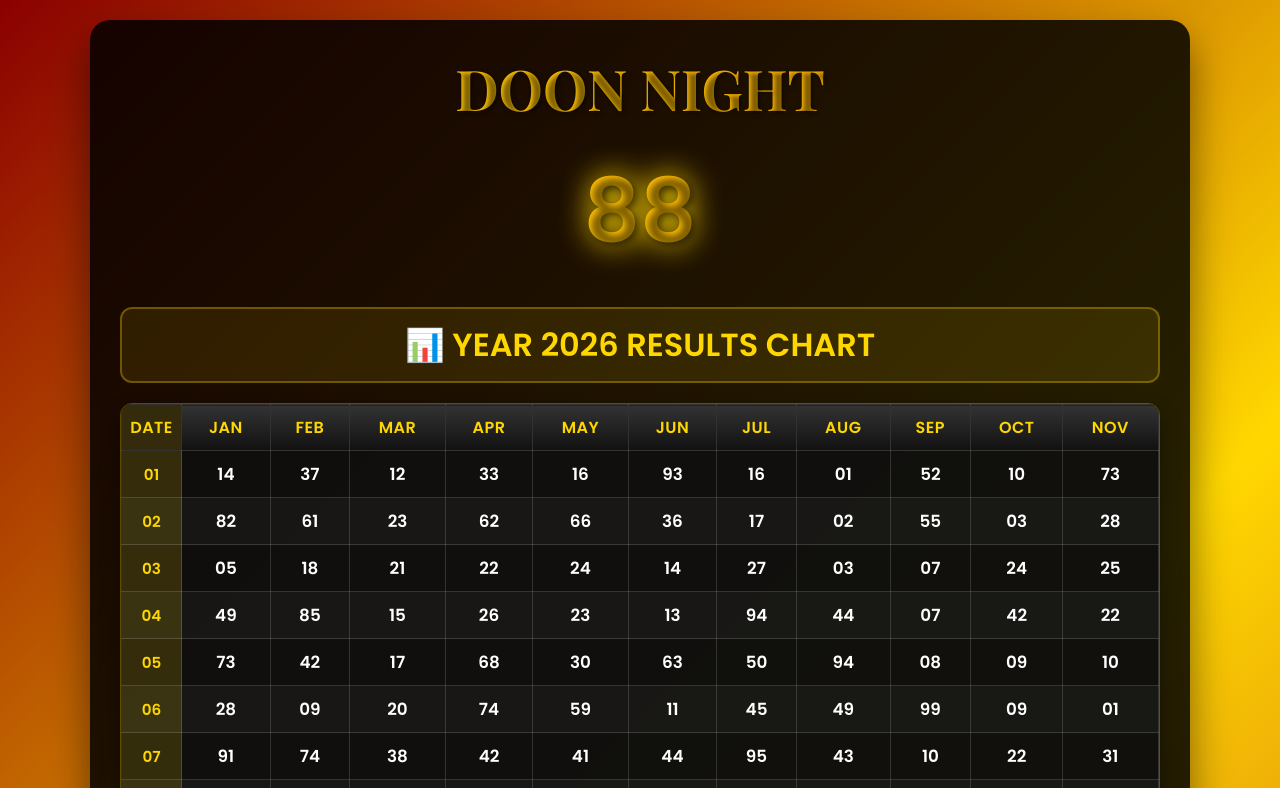
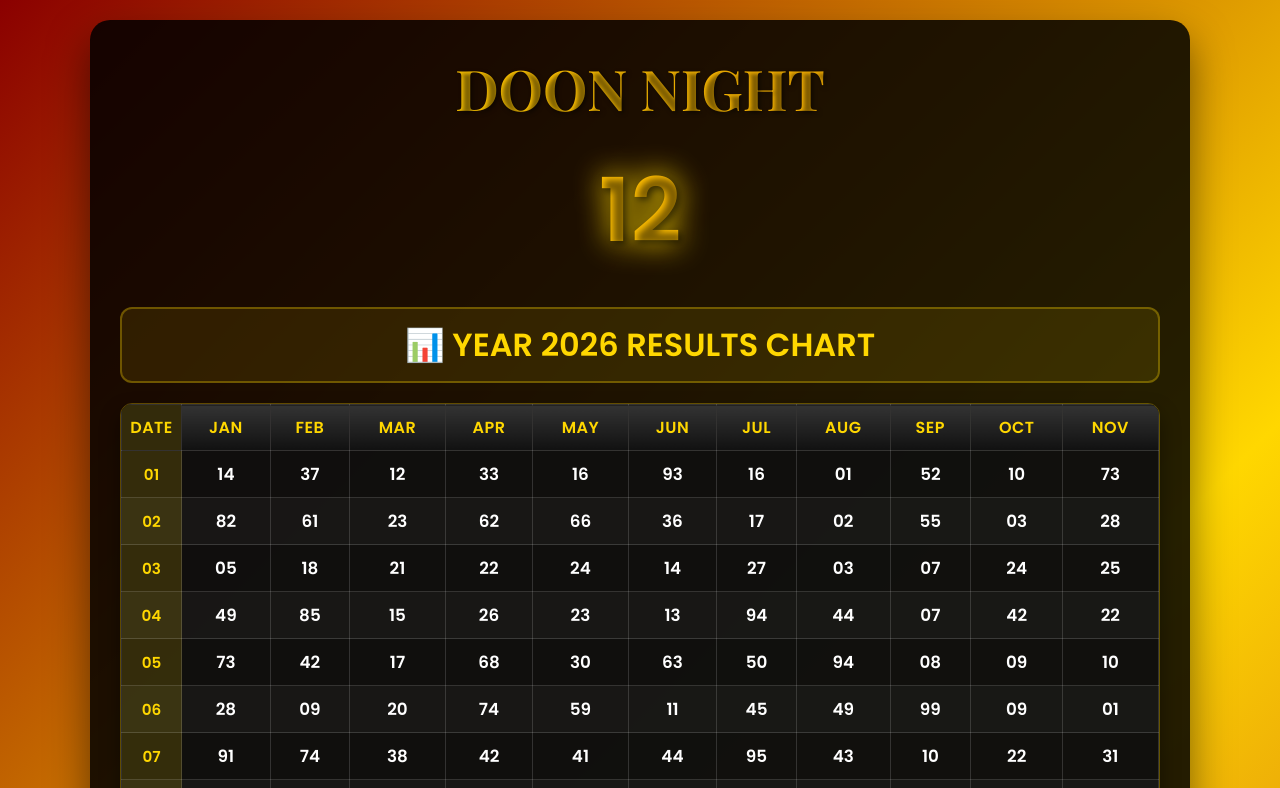
Before and after one commit to rajokdixit-boop/doonnightresults, a plain HTML site: page index.html in a window 1280 px wide. Shown: the top 788 px of the page. Drawn offline with nearby package versions, Linux system fonts and the light colour scheme.

Commit message:
Update index.html

```diff
--- a/index.html
+++ b/index.html
@@ -157,8 +157,8 @@
         <h1>DOON NIGHT</h1>
 
         <div class="current-section">
-            <div class="RESULT" id="currentNum"<88</div>
-            <p class="astrology-text">✨ TODAY'S RESULT (24 November) ✨</p>
+            <div class="RESULT" id="currentNum"<12</div>
+            <p class="astrology-text">✨ TODAY'S RESULT (25 November) ✨</p>
             <p class="astrology-text">RESULT TIME 1:00 PM</p>
         </div>
 
@@ -181,7 +181,7 @@
         </div>
 
         <div class="update-info">
-            Last Updated: November 24, 2026 1:00 PM IST<br>
+            Last Updated: November 25, 2026 1:00 PM IST<br>
             👑 DOON NIGHT | Daily 1 PM Results | Delhi, India
         </div>
     </div>
@@ -196,7 +196,7 @@
         // =========================================================
         // TODAY'S RESULT & ACTIVE MONTH DATA
         // =========================================================
-        const TODAY_RESULT = "88"; // Update today's result here
+        const TODAY_RESULT = "12"; // Update today's result here
 
         // HISTORICAL MONTHS DATA
         const januaryResults   = ["14", "82", "05", "49", "73", "28", "91", "60", "34", "17", "52", "88", "02", "39", "65", "41", "70", "23", "96", "11", "58", "84", "09", "31", "67", "45", "78", "20", "93", "15", "50"];
@@ -211,7 +211,7 @@
         const octoberResults   = ["10", "03", "24", "42", "09", "09", "22", "42", "13", "44", "90", "69", "92", "22", "91", "13", "31", "24", "19", "23", "36", "39", "07", "06", "10", "03", "05", "06", "34", "25"];
 
         // NOVEMBER 2026 (Active month - Update results day by day)
-        const novemberResults  = ["73", "28", "25", "22", "10", "01", "31", "13", "09", "07", "33", "37", "23", "23R", "32", "21", "42", "11", "12", "17", "39", "07", "55", "88", "--", "--", "--", "--", "--", "--"];
+        const novemberResults  = ["73", "28", "25", "22", "10", "01", "31", "13", "09", "07", "33", "37", "23", "23R", "32", "21", "42", "11", "12", "17", "39", "07", "55", "88", "12", "--", "--", "--", "--", "--"];
 
         // Set top main result
         document.getElementById('currentNum').textContent = TODAY_RESULT;
```
